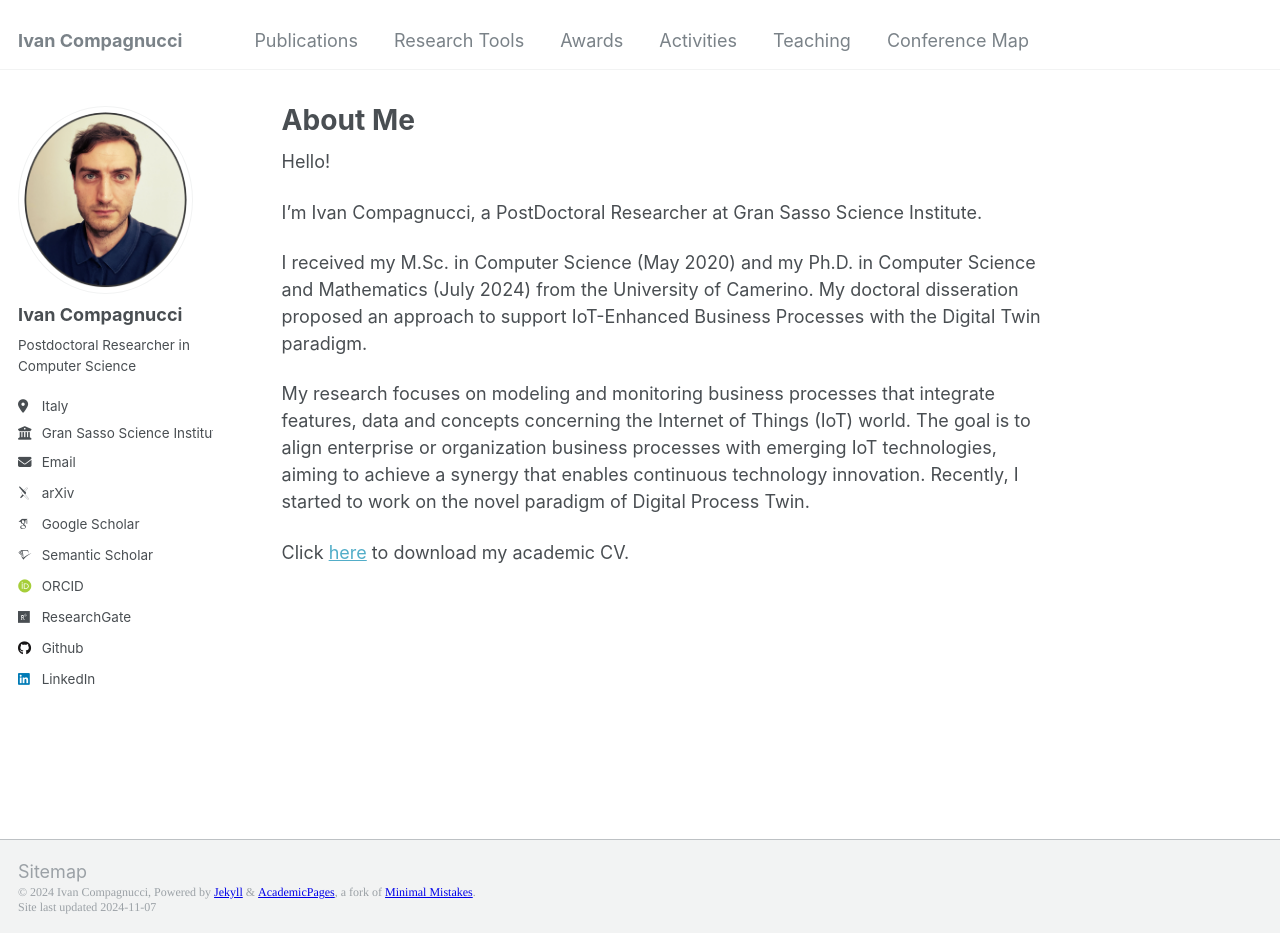
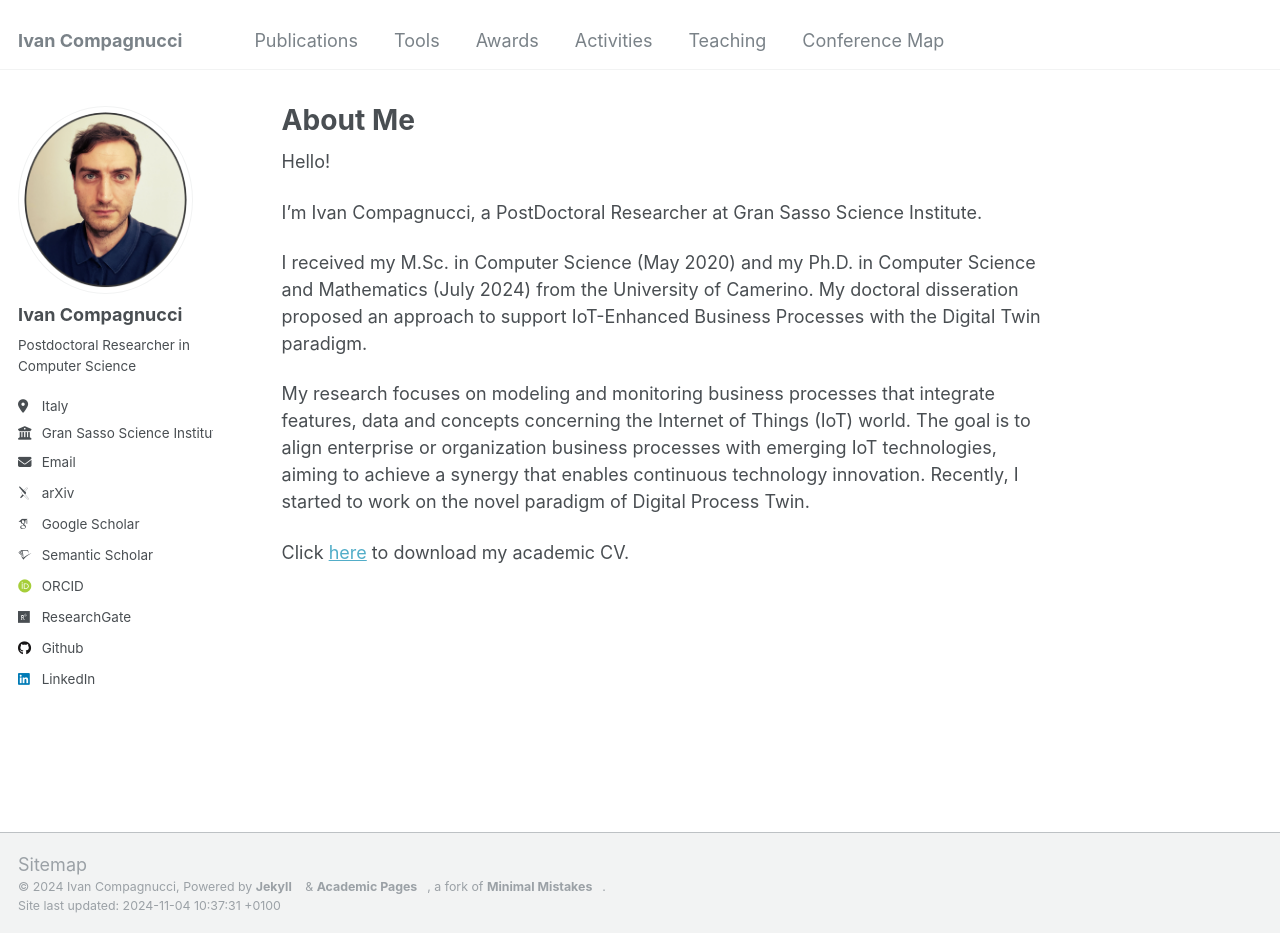
Before and after one commit to IvanComp/IvanComp.github.io, a Jekyll site: the page built from _pages/about.md, in a window 1280 px wide and 933 px high. Built offline with Jekyll 4.4.1, drawn with Linux system fonts in a browser that asks for light colours; some web fonts are replaced.

Commit message:
Added the last modification automatic function

```diff
--- a/Gemfile
+++ b/Gemfile
@@ -6,7 +6,6 @@ group :jekyll_plugins do
   gem 'jekyll-sitemap'
   gem 'jemoji'
   gem 'webrick', '~> 1.8'
-  gem "minimal-mistakes-jekyll"
 end
 
 gem 'github-pages'
--- a/_config.yml
+++ b/_config.yml
@@ -5,8 +5,8 @@
 # For technical reasons, this file is *NOT* reloaded automatically when you use
 # `jekyll serve -l -H localhost`. If you change this file, please restart the
 # server process.
-#theme: minimal-mistakes-jekyll
-#minimal_mistakes_skin: "sunrise" # "air", "aqua", "contrast", "dark", "dirt", "neon", "mint", "plum", "sunrise"
+# theme: minimal-mistakes-jekyll
+# minimal_mistakes_skin: "sunrise" # "air", "aqua", "contrast", "dark", "dirt", "neon", "mint", "plum", "sunrise"
 
 # Basic Site Settings
 locale                   : "en-US"
@@ -30,7 +30,7 @@ author:
   location         : "Italy"
   employer         : "Gran Sasso Science Institute"
   uri              : # URL
-  email            : "ivan.compagnucci@gmail.com"
+  email            : "ivan.compagnucci@gssi.it"
 
   # Academic websites
   googlescholar    : "https://scholar.google.com/citations?user=pp6CqJoAAAAJ&hl=en"
--- /dev/null
+++ b/_data/last_commit.yml
@@ -0,0 +1 @@
+last_updated: "2024-11-04 10:37:31 +0100"
--- a/_data/navigation.yml
+++ b/_data/navigation.yml
@@ -8,8 +8,8 @@ main:
   - title: "Publications"
     url: /publications/
 
-  - title: "Research Tools"
-    url: /conferencemap/
+  - title: "Tools"
+    url: /tools/
 
   - title: "Awards"
     url: /awards/
--- a/_includes/footer.html
+++ b/_includes/footer.html
@@ -1,19 +1,6 @@
-<!DOCTYPE html PUBLIC "-//W3C//DTD HTML 4.01//EN" "http://www.w3.org/TR/html4/strict.dtd">
-<html>
-<head>
-  <meta http-equiv="Content-Type" content="text/html; charset=utf-8">
-  <meta http-equiv="Content-Style-Type" content="text/css">
-  <title></title>
-  <meta name="Generator" content="Cocoa HTML Writer">
-  <meta name="CocoaVersion" content="2566">
-  <style type="text/css">
-    p.p1 {margin: 0.0px 0.0px 0.0px 0.0px; font: 12.0px Times; -webkit-text-stroke: #000000}
-    span.s1 {font-kerning: none}
-    span.s2 {text-decoration: underline ; font-kerning: none; color: #0000e9; -webkit-text-stroke: 0px #0000e9}
-  </style>
-</head>
-<body>
-<p class="p1"><span class="s1">© {{ site.time | date: '%Y' }} {{ site.name | default: site.title }}, {{ site.data.ui-text[site.locale].powered_by | default: "Powered by" }} <a href="http://jekyllrb.com/"><span class="s2">Jekyll</span></a> &amp; <a href="https://github.com/academicpages/academicpages.github.io"><span class="s2">AcademicPages</span></a>, a fork of <a href="https://mademistakes.com/work/minimal-mistakes-jekyll-theme/"><span class="s2">Minimal Mistakes</span></a>.</span></p>
-<p class="p1"><span class="s1">Site last updated {{ "now" | date: '%Y-%m-%d' %}}</span></p>
-</body>
-</html>
+<div class="page__footer-follow">
+  <div class="page__footer-copyright">
+    &copy; {{ "now" | date: '%Y' }} Ivan Compagnucci, Powered by <a href="http://jekyllrb.com" rel="nofollow">Jekyll</a> & <a href="https://github.com/academicpages/academicpages.github.io" rel="nofollow">Academic Pages</a>, a fork of <a href="https://mademistakes.com/work/minimal-mistakes-jekyll-theme/" rel="nofollow">Minimal Mistakes</a>.<br />
+    Site last updated: {{ site.data.last_commit.last_updated }}
+  </div>
+</div>
--- a/assets/css/main.scss
+++ b/assets/css/main.scss
@@ -16,8 +16,10 @@
 @import "vendor/susy/susy";
 @import "reset";
 @import "base";
+/*
 @import "minimal-mistakes/skins/default";
 @import "minimal-mistakes/skins/{{site.minimal_mistakes_skin | default: 'default' }}";
+*/
 @import "utilities";
 @import "animations";
 @import "tables";
```
Also changed, not shown: CONTRIBUTING.md (deleted, +0 -7 lines), 6 other files.
